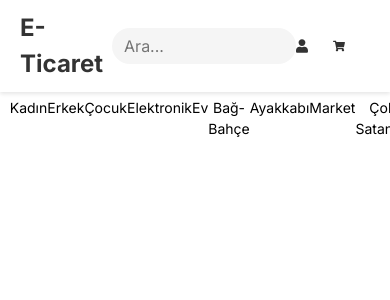
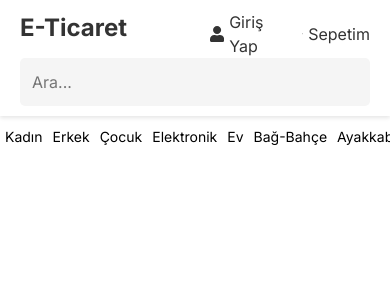
Before and after one commit to AliKarabulut/nextjs-e-commerce, a Next.js app: page / in a window 390 px wide. Shown: the top 300 px of the page. Built offline with nearby package versions, Linux system fonts and the light colour scheme.

Commit message:
header ve navbar stil düzenlemeleri

```diff
--- a/app/layout.js
+++ b/app/layout.js
@@ -1,6 +1,5 @@
-
-import Navbar from "@/component/navbar/navbar/Navbar";
-import '../styles/reset.css'
+import Navbar from "@/component/navbar/Navbar";
+import "../styles/reset.css";
 import "../styles/globals.css";
 import { Inter } from "next/font/google";
 
--- /dev/null
+++ b/component/navbar/Categories.js
@@ -0,0 +1,36 @@
+"use client";
+import { useState } from "react";
+import Link from "next/link";
+import styles from "./Navbar.module.css";
+
+const Categories = ({ categories }) => {
+  const [activeCategory, setActiveCategory] = useState("all");
+
+  const handleClick = (category) => {
+    setActiveCategory(category);
+  };
+
+  return (
+    <nav className={styles.categories}>
+      <ul className={styles.list}>
+        {categories.map((category, index) => (
+          <li
+            key={index}
+            className={`${styles.categoriesBtn} ${
+              activeCategory === category ? styles.active : ""
+            }`}
+          >
+            <Link
+              href={`/category/${category}`}
+              onClick={() => handleClick(category)}
+            >
+              {category}
+            </Link>
+          </li>
+        ))}
+      </ul>
+    </nav>
+  );
+};
+
+export default Categories;
--- a/component/navbar/navbar/Navbar.js
+++ b/component/navbar/Navbar.js
@@ -1,13 +1,29 @@
 import Link from "next/link";
-import NavMenu from "./NavMenu";
 import { FaSearch, FaUser, FaShoppingCart } from "react-icons/fa";
 import styles from "./Navbar.module.css";
+import Categories from "./Categories";
 
 const Navbar = () => {
+  // Api bağlayana kadar dummy data
+  const categories = [
+    "Kadın",
+    "Erkek",
+    "Çocuk",
+    "Elektronik",
+    "Ev",
+    "Bağ-Bahçe",
+    "Ayakkabı",
+    "Market",
+    "Çok Satanlar",
+    "Ayakkabı",
+    "Market",
+    "Çok Satanlar",
+
+  ];
 
   return (
-    <header>
-      <nav className={styles.navbar}>
+    <div>
+      <header className={styles.navbar}>
         <Link href="/" className={styles.logo}>
           E-Ticaret
         </Link>
@@ -29,9 +45,10 @@ const Navbar = () => {
             <FaShoppingCart /> <span>Sepetim</span>
           </Link>
         </div>
-      </nav>
-      <NavMenu></NavMenu>
-    </header>
+      </header>
+
+      <Categories categories={categories} />
+    </div>
   );
 };
 
--- a/component/navbar/navbar/Navbar.module.css
+++ b/component/navbar/Navbar.module.css
@@ -1,8 +1,8 @@
 .navbar {
   min-width: 300px;
-  display: flex;
-  justify-content: space-between;
-  align-items: center;
+  display: grid;
+  grid-template-columns: auto 50% auto;
+  grid-column-gap: 30px;
   background-color: #ffffff;
   padding: 10px 20px;
   box-shadow: 0 2px 4px rgba(0, 0, 0, 0.1);
@@ -19,6 +19,7 @@
 .searchForm {
   display: flex;
   align-items: center;
+  justify-content: space-between;
   background-color: #f5f5f5;
   border-radius: 50px;
   padding: 6px 12px;
@@ -33,10 +34,10 @@
   transition: width 0.3s ease-in-out;
 }
 
-/* .searchInput:focus {
+.searchInput:focus {
   outline: none;
   width: 370px;
-} */
+}
 
 .searchButton {
   border: none;
@@ -57,7 +58,7 @@
 
 .navLinks {
   display: flex;
-  align-items: center;
+  justify-content: flex-end;
 }
 
 .navLink {
@@ -65,12 +66,15 @@
   align-items: center;
   color: #333333;
   font-size: 1.6rem;
-  margin-right: 20px;
   text-decoration: none;
   transition: all 0.1s ease-in-out;
 }
 
-.navLink span{
+.navLink:last-child {
+  margin-left: 20px;
+}
+
+.navLink span {
   font-size: 1.6rem;
 }
 
@@ -97,44 +101,43 @@
 }
 
 /* Telefon */
-@media (max-width: 767px) {
-  /* Buraya telefon için CSS kuralları gelecek */
-
-  .searchInput {
-    width: 150px;
-
-
+@media (max-width: 768px) {
+  .navbar {
+    display: grid;
+    grid-template-columns: 1fr 1fr;
+    grid-template-rows: 1fr 1fr;
+    grid-column-gap: 30px;
   }
 
-  .navLink span{
-    display: none;
+  .searchForm {
+    display: grid;
+    grid-auto-flow: column;
+    grid-row: 2;
+    grid-column: span 2;
+    border-radius: 5px;
   }
-
 }
 
-/* Tablet */
-@media (min-width: 768px) and (max-width: 1023px) {
-  /* Buraya tablet için CSS kuralları gelecek */
-  .searchInput {
-    width: 250px;
-
-  }
-}
-.categories{
-  width: 100%;
+.categories {
   display: flex;
   justify-content: center;
+  padding-top: 5px;
 }
 
-.list{
-  padding-top: .5rem;
+.list {
+  list-style: none;
+  padding: 0;
+  margin: 0;
   display: flex;
-  justify-content: space-around;
-  width: 95%;
-  font-size: 2rem;
+  width: 100%;
+}
+.categoriesBtn {
+  flex-grow: 1;
   text-align: center;
+  position: relative;
+  cursor: pointer;
+  padding: 5px 0px;
 }
-
 
 .categoriesBtn::after {
   content: "";
@@ -155,12 +158,43 @@
   width: 100%;
 }
 
-
-.list li {
-  width: 100%;
-}
-.list a {
-  display: block;
- width: 100%;
+.categoriesBtn a {
   font-size: 1.4rem;
 }
+
+
+@media (max-width: 768px) {
+
+  .categories {
+    overflow: auto;
+  }
+  .categoriesBtn {
+    min-width: fit-content;
+    padding: 5px 5px;
+  }
+
+  .categories::-webkit-scrollbar {
+    height: 5px;
+  }
+
+  .categories::-webkit-scrollbar-track {
+    background-color: #f1f1f1;
+  }
+
+  .categories::-webkit-scrollbar-thumb {
+    background-color: #888;
+    border-radius: 4px;
+  }
+
+  .categories::-webkit-scrollbar-thumb:hover {
+    background-color: #555;
+  }
+
+  .categoriesBtn:hover::after {
+    width: 0;
+  }
+
+  .categoriesBtn.active::after {
+    width: 0;
+  }
+}
--- a/component/navbar/navbar/NavMenu.js
+++ /dev/null
@@ -1,33 +0,0 @@
-"use client";
-import Link from "next/link";
-
-import styles from "./Navbar.module.css";
-
-const NavMenu = (props) => {
-  // Api bağlayana kadar dummy data
-  const categoriler = [
-    "Kadın",
-    "Erkek",
-    "Çocuk",
-    "Elektronik",
-    "Ev",
-    "Bağ-Bahçe",
-    "Ayakkabı",
-    "Market",
-    "Çok Satanlar",
-  ];
-
-  return (
-    <div className={styles.categories}>
-      <ul className={styles.list}>
-        {categoriler.map((category) => (
-          <li key={category}>
-            <Link href={`/category/${category}`}>{category}</Link>
-          </li>
-        ))}
-      </ul>
-    </div>
-  );
-};
-
-export default NavMenu;
```
